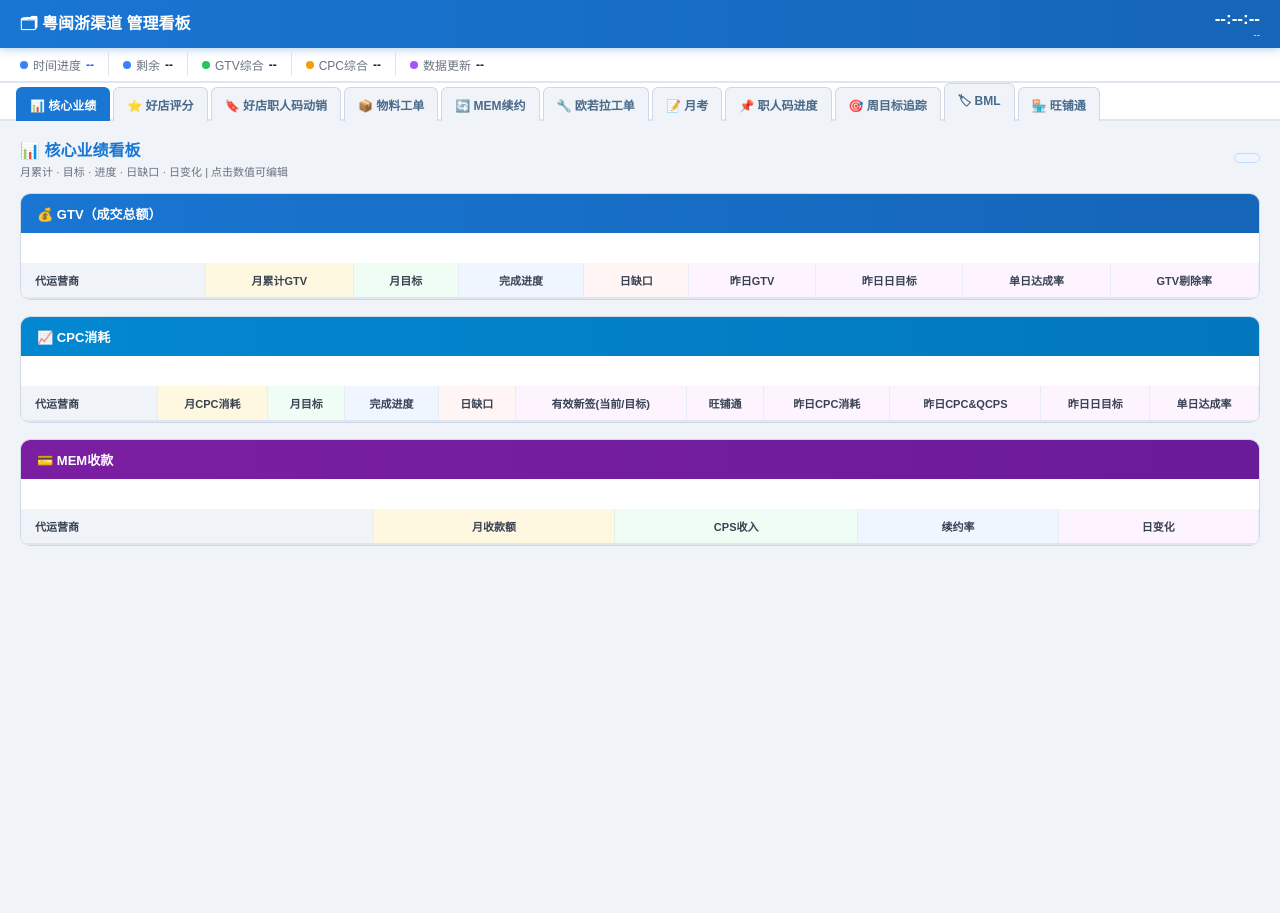
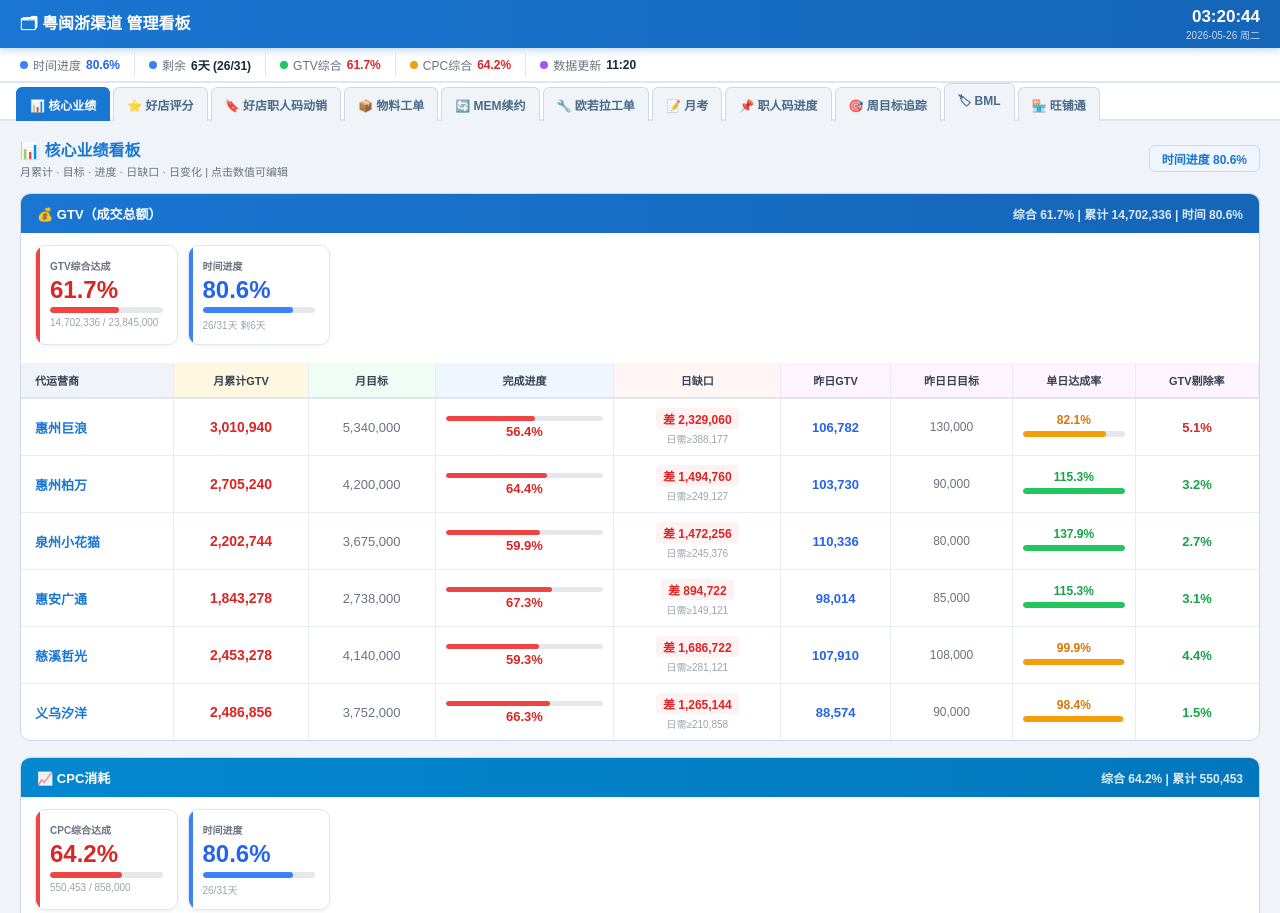
Before and after one commit to huhu2u/task-canvas, a plain HTML site: page index.html in a window 1280 px wide. Shown: the top 913 px of the page. Before the commit the page ends 800 px from the top, so only its background shows below. Drawn offline with Linux system fonts and the light colour scheme.

Commit message:
fix: restore task-canvas BML data and embed version

```diff
--- a/index.html
+++ b/index.html
@@ -1390,16 +1390,16 @@ function renderAll(){
 (function seedData(){
   let ex={};
   try{ ex=JSON.parse(localStorage.getItem(LS_KEY)||'{}'); }catch(e){}
-  const EMBED_VER = '2026-05-26bz';
+  const EMBED_VER = '2026-05-26c';
     const D={
-  "惠州巨浪": {aurora_act_done:0,aurora_act_pend:0,aurora_res_done:0,aurora_res_pend:0,aurora_total:0,bml_beat:11,bml_high:14,bml_lose:1,bml_meet:3,cpc:68794,cpc_newsgn:0,cpc_wpu:29887,cpc_y:1865,cpc_y2:0,dongxiao:180,dongxiao_day:10,gtv:3010940,gtv_excl:5.11,gtv_y:106782,mem:136987,memexpire:53,memrate:65.45,memrenew:34,memrenew_day:1,memurgent:19,score:274,score_near:278,zrq_aov:185,zrq_bind:704,zrq_bind_inc_d:8,zrq_bind_inc_m:54,zrq_bindrate:28.1,zrq_dong:167,zrq_dongrate:6.7,zrq_gtv:702894,zrq_gtv_y:33871,zrq_pay:3014869,zrq_pay_y:104402,zrq_pct:23.3,zrq_pct_y:32.4,zrq_shops:2507},
-  "惠州柏万": {aurora_act_done:0,aurora_act_pend:0,aurora_res_done:0,aurora_res_pend:0,aurora_total:0,bml_beat:11,bml_high:14,bml_lose:1,bml_meet:3,cpc:86357,cpc_newsgn:0,cpc_wpu:24638,cpc_y:2685,cpc_y2:0,dongxiao:144,dongxiao_day:7,gtv:2705240,gtv_excl:3.17,gtv_y:103730,mem:102187,memexpire:59,memrate:56.67,memrenew:33,memrenew_day:1,memurgent:26,score:174,score_near:166,zrq_aov:218,zrq_bind:598,zrq_bind_inc_d:2,zrq_bind_inc_m:89,zrq_bindrate:36.5,zrq_dong:158,zrq_dongrate:9.7,zrq_gtv:828115,zrq_gtv_y:42229,zrq_pay:2705736,zrq_pay_y:104699,zrq_pct:30.6,zrq_pct_y:40.3,zrq_shops:1637},
-  "泉州小花猫": {aurora_act_done:0,aurora_act_pend:0,aurora_res_done:0,aurora_res_pend:0,aurora_total:0,bml_beat:11,bml_high:14,bml_lose:1,bml_meet:3,cpc:87322,cpc_newsgn:0,cpc_wpu:23083,cpc_y:2562,cpc_y2:0,dongxiao:155,dongxiao_day:11,gtv:2202744,gtv_excl:2.72,gtv_y:110336,mem:68096,memexpire:40,memrate:46.34,memrenew:18,memrenew_day:2,memurgent:22,score:192,score_near:224,zrq_aov:222,zrq_bind:600,zrq_bind_inc_d:0,zrq_bind_inc_m:34,zrq_bindrate:34.1,zrq_dong:148,zrq_dongrate:8.4,zrq_gtv:685111,zrq_gtv_y:62689,zrq_pay:2189168,zrq_pay_y:112283,zrq_pct:31.3,zrq_pct_y:55.8,zrq_shops:1762},
-  "惠安广通": {aurora_act_done:0,aurora_act_pend:0,aurora_res_done:0,aurora_res_pend:0,aurora_total:0,bml_beat:11,bml_high:14,bml_lose:1,bml_meet:3,cpc:60066,cpc_newsgn:0,cpc_wpu:17385,cpc_y:1170,cpc_y2:0,dongxiao:104,dongxiao_day:5,gtv:1843278,gtv_excl:3.09,gtv_y:98014,mem:60529,memexpire:39,memrate:47.50,memrenew:18,memrenew_day:0,memurgent:21,score:140,score_near:181,zrq_aov:183,zrq_bind:498,zrq_bind_inc_d:3,zrq_bind_inc_m:41,zrq_bindrate:32.0,zrq_dong:122,zrq_dongrate:7.8,zrq_gtv:547836,zrq_gtv_y:53957,zrq_pay:1845754,zrq_pay_y:96771,zrq_pct:29.7,zrq_pct_y:55.8,zrq_shops:1555},
-  "慈溪哲光": {aurora_act_done:0,aurora_act_pend:0,aurora_res_done:0,aurora_res_pend:0,aurora_total:0,bml_beat:11,bml_high:14,bml_lose:1,bml_meet:3,cpc:116966,cpc_newsgn:0,cpc_wpu:14305,cpc_y:4164,cpc_y2:0,dongxiao:139,dongxiao_day:13,gtv:2453278,gtv_excl:4.38,gtv_y:107910,mem:72256,memexpire:48,memrate:46.94,memrenew:22,memrenew_day:0,memurgent:26,score:169,score_near:195,zrq_aov:211,zrq_bind:575,zrq_bind_inc_d:9,zrq_bind_inc_m:17,zrq_bindrate:32.7,zrq_dong:112,zrq_dongrate:6.4,zrq_gtv:582969,zrq_gtv_y:28224,zrq_pay:2437247,zrq_pay_y:100283,zrq_pct:23.9,zrq_pct_y:28.1,zrq_shops:1760},
-  "义乌汐洋": {aurora_act_done:0,aurora_act_pend:0,aurora_res_done:0,aurora_res_pend:0,aurora_total:0,bml_beat:11,bml_high:14,bml_lose:1,bml_meet:3,cpc:130948,cpc_newsgn:0,cpc_wpu:22972,cpc_y:4517,cpc_y2:0,dongxiao:151,dongxiao_day:10,gtv:2486856,gtv_excl:1.53,gtv_y:88574,mem:77000,memexpire:39,memrate:64.10,memrenew:25,memrenew_day:0,memurgent:14,score:181,score_near:168,zrq_aov:237,zrq_bind:671,zrq_bind_inc_d:0,zrq_bind_inc_m:34,zrq_bindrate:40.4,zrq_dong:169,zrq_dongrate:10.2,zrq_gtv:749675,zrq_gtv_y:29474,zrq_pay:2493542,zrq_pay_y:88101,zrq_pct:30.1,zrq_pct_y:33.5,zrq_shops:1661}
+  "惠州巨浪": {aurora_act_done:0,aurora_act_pend:0,aurora_res_done:0,aurora_res_pend:0,aurora_total:0,bml_beat:11,bml_high:14,bml_lose:0,bml_meet:3,cpc:68794,cpc_newsgn:0,cpc_wpu:29887,cpc_y:1865,cpc_y2:0,dongxiao:180,dongxiao_day:10,gtv:3010940,gtv_excl:5.11,gtv_y:106782,mem:136987,memexpire:53,memrate:65.45,memrenew:34,memrenew_day:1,memurgent:19,score:274,score_near:278,zrq_aov:185,zrq_bind:704,zrq_bind_inc_d:8,zrq_bind_inc_m:54,zrq_bindrate:28.1,zrq_dong:167,zrq_dongrate:6.7,zrq_gtv:702894,zrq_gtv_y:33871,zrq_pay:3014869,zrq_pay_y:104402,zrq_pct:23.3,zrq_pct_y:32.4,zrq_shops:2507},
+  "惠州柏万": {aurora_act_done:0,aurora_act_pend:0,aurora_res_done:0,aurora_res_pend:0,aurora_total:0,bml_beat:6,bml_high:13,bml_lose:1,bml_meet:6,cpc:86357,cpc_newsgn:0,cpc_wpu:24638,cpc_y:2685,cpc_y2:0,dongxiao:144,dongxiao_day:7,gtv:2705240,gtv_excl:3.17,gtv_y:103730,mem:102187,memexpire:59,memrate:56.67,memrenew:33,memrenew_day:1,memurgent:26,score:174,score_near:166,zrq_aov:218,zrq_bind:598,zrq_bind_inc_d:2,zrq_bind_inc_m:89,zrq_bindrate:36.5,zrq_dong:158,zrq_dongrate:9.7,zrq_gtv:828115,zrq_gtv_y:42229,zrq_pay:2705736,zrq_pay_y:104699,zrq_pct:30.6,zrq_pct_y:40.3,zrq_shops:1637},
+  "泉州小花猫": {aurora_act_done:0,aurora_act_pend:0,aurora_res_done:0,aurora_res_pend:0,aurora_total:0,bml_beat:8,bml_high:14,bml_lose:5,bml_meet:1,cpc:87322,cpc_newsgn:0,cpc_wpu:23083,cpc_y:2562,cpc_y2:0,dongxiao:155,dongxiao_day:11,gtv:2202744,gtv_excl:2.72,gtv_y:110336,mem:68096,memexpire:40,memrate:46.34,memrenew:18,memrenew_day:2,memurgent:22,score:192,score_near:224,zrq_aov:222,zrq_bind:600,zrq_bind_inc_d:0,zrq_bind_inc_m:34,zrq_bindrate:34.1,zrq_dong:148,zrq_dongrate:8.4,zrq_gtv:685111,zrq_gtv_y:62689,zrq_pay:2189168,zrq_pay_y:112283,zrq_pct:31.3,zrq_pct_y:55.8,zrq_shops:1762},
+  "惠安广通": {aurora_act_done:0,aurora_act_pend:0,aurora_res_done:0,aurora_res_pend:0,aurora_total:0,bml_beat:8,bml_high:13,bml_lose:4,bml_meet:1,cpc:60066,cpc_newsgn:0,cpc_wpu:17385,cpc_y:1170,cpc_y2:0,dongxiao:104,dongxiao_day:5,gtv:1843278,gtv_excl:3.09,gtv_y:98014,mem:60529,memexpire:39,memrate:47.50,memrenew:18,memrenew_day:0,memurgent:21,score:140,score_near:181,zrq_aov:183,zrq_bind:498,zrq_bind_inc_d:3,zrq_bind_inc_m:41,zrq_bindrate:32.0,zrq_dong:122,zrq_dongrate:7.8,zrq_gtv:547836,zrq_gtv_y:53957,zrq_pay:1845754,zrq_pay_y:96771,zrq_pct:29.7,zrq_pct_y:55.8,zrq_shops:1555},
+  "慈溪哲光": {aurora_act_done:0,aurora_act_pend:0,aurora_res_done:0,aurora_res_pend:0,aurora_total:0,bml_beat:10,bml_high:21,bml_lose:6,bml_meet:5,cpc:116966,cpc_newsgn:0,cpc_wpu:14305,cpc_y:4164,cpc_y2:0,dongxiao:139,dongxiao_day:13,gtv:2453278,gtv_excl:4.38,gtv_y:107910,mem:72256,memexpire:48,memrate:46.94,memrenew:22,memrenew_day:0,memurgent:26,score:169,score_near:195,zrq_aov:211,zrq_bind:575,zrq_bind_inc_d:9,zrq_bind_inc_m:17,zrq_bindrate:32.7,zrq_dong:112,zrq_dongrate:6.4,zrq_gtv:582969,zrq_gtv_y:28224,zrq_pay:2437247,zrq_pay_y:100283,zrq_pct:23.9,zrq_pct_y:28.1,zrq_shops:1760},
+  "义乌汐洋": {aurora_act_done:0,aurora_act_pend:0,aurora_res_done:0,aurora_res_pend:0,aurora_total:0,bml_beat:7,bml_high:12,bml_lose:4,bml_meet:1,cpc:130948,cpc_newsgn:0,cpc_wpu:22972,cpc_y:4517,cpc_y2:0,dongxiao:151,dongxiao_day:10,gtv:2486856,gtv_excl:1.53,gtv_y:88574,mem:77000,memexpire:39,memrate:64.10,memrenew:25,memrenew_day:0,memurgent:14,score:181,score_near:168,zrq_aov:237,zrq_bind:671,zrq_bind_inc_d:0,zrq_bind_inc_m:34,zrq_bindrate:40.4,zrq_dong:169,zrq_dongrate:10.2,zrq_gtv:749675,zrq_gtv_y:29474,zrq_pay:2493542,zrq_pay_y:88101,zrq_pct:30.1,zrq_pct_y:33.5,zrq_shops:1661}
   };
-const ns={_updated: '09:45', _dataDate: '2026-05-26b'}), _updated: '18:55', _dataDate: '2026-05-26b'};
+const ns={...(ex||{}), _updated: '11:20', _dataDate: '2026-05-26c'};
   // 关键修复：不要因为 _dataDate 相同就跳过；每次加载都用嵌入数据补齐缺失字段，避免 localStorage 残缺导致整块看板空白
   Object.entries(D).forEach(([k,v])=>{
     ns[k] = {...((ex||{})[k]||{}), ...v};
```
